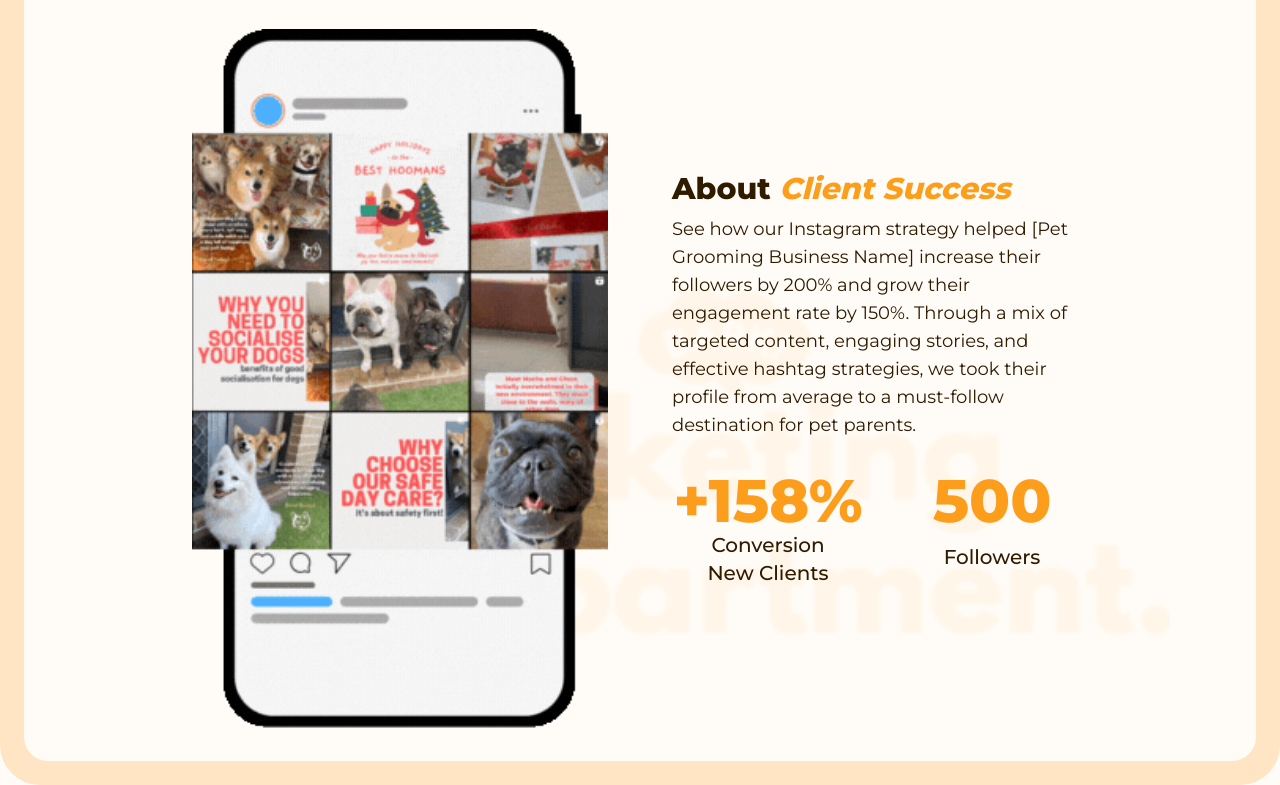
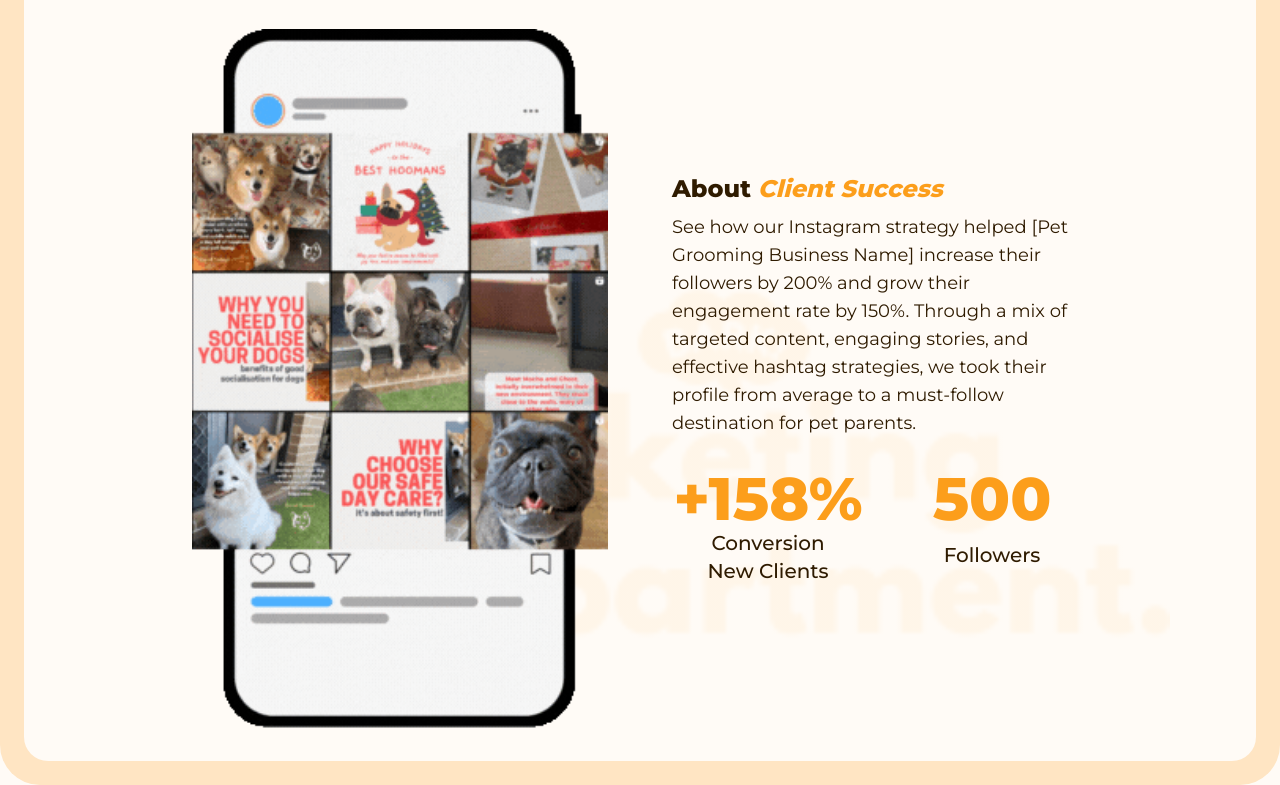
Before and after one commit to davepvelasco/thebarketingdepartment.com, a plain HTML site: page index.html in a window 1280 px wide. Shown: the part 2735-3520 px from the top of the page. Drawn offline with nearby package versions, Linux system fonts and the light colour scheme.

Commit message:
Adjustment

```diff
--- a/index.html
+++ b/index.html
@@ -365,7 +365,7 @@
 				</div>
 				<!-- Text Section -->
 				<div class="basis-1/2">
-					<h4 class="text-3xl font-extrabold">
+					<h4 class="text-2xl font-extrabold">
 						About <span class="italic text-[#fc9e1b]">Client Success</span>
 					</h4>
 					<p class="mt-2 text-lg">
```
